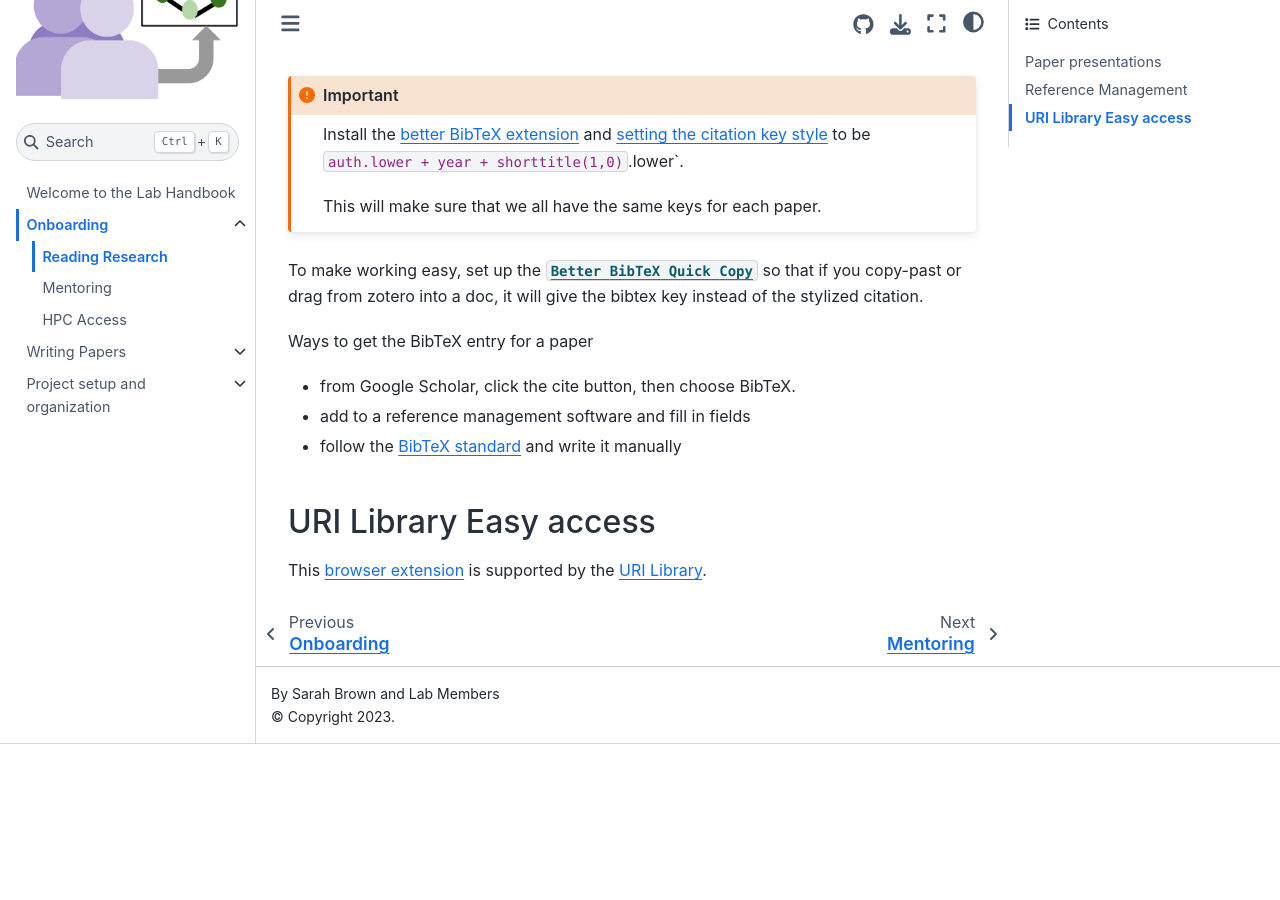
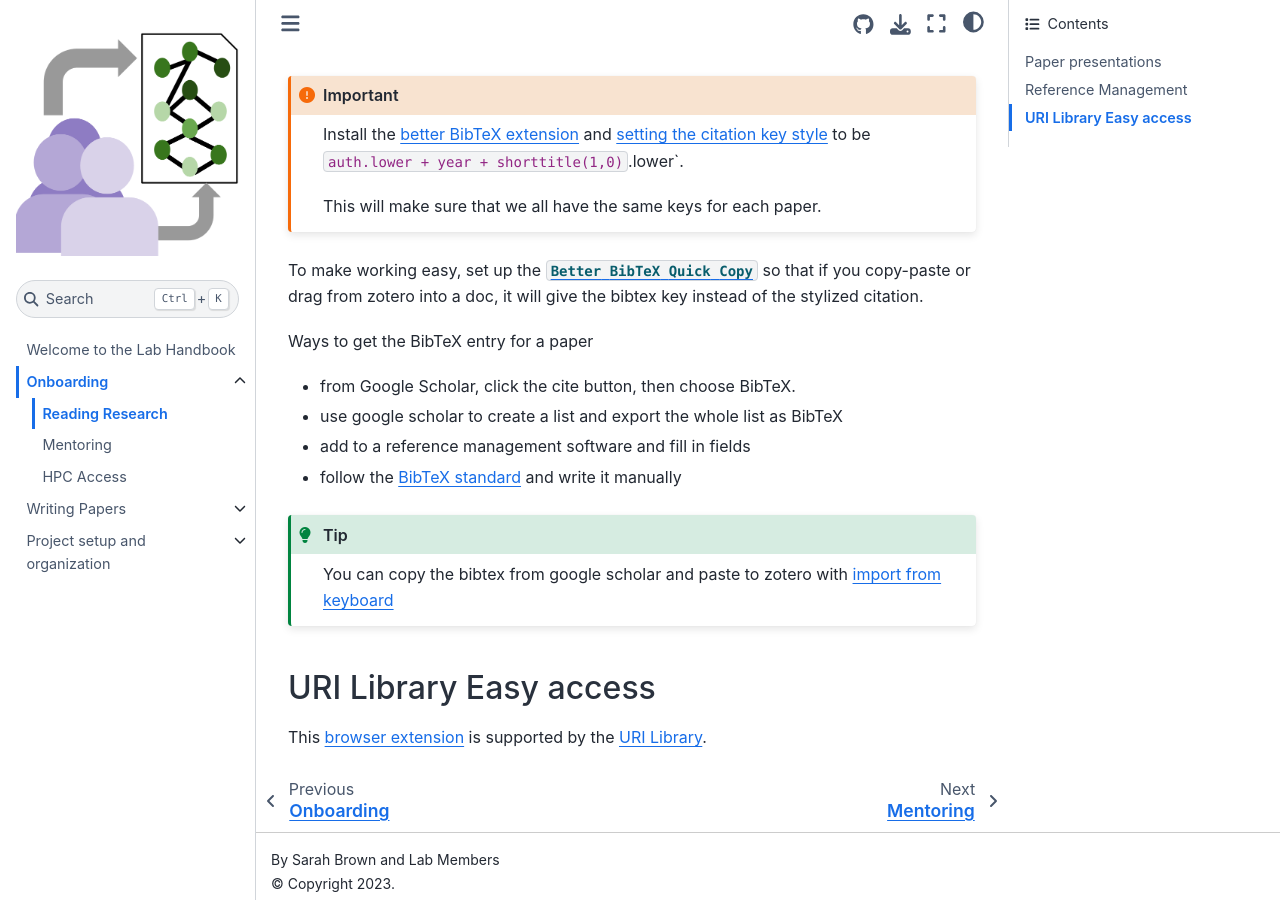
Before and after one commit to ml4sts/handbook, a Jupyter Book: the page built from onboarding/reading.md, in a window 1280 px wide and 900 px high, scrolled down 1310 px. Built offline with Jupyter Book 1.0.4 settings and Sphinx 7.4.7 and the Sphinx Book theme 1.1.4, drawn with Linux system fonts in a browser that asks for light colours; before the commit the page ends 2054 px from its top, so only the background shows below that.

Commit message:
ref management tips

````diff
--- a/onboarding/reading.md
+++ b/onboarding/reading.md
@@ -47,12 +47,17 @@
 This will make sure that we all have the same keys for each paper.
 ```
 
-To make working easy, set up the [`Better BibTeX Quick Copy`](https://retorque.re/zotero-better-bibtex/installation/preferences/export/index.html#quick-copy-format) so that if you copy-past or drag from zotero into a doc, it will give the bibtex key instead of the stylized citation.
+To make working easy, set up the [`Better BibTeX Quick Copy`](https://retorque.re/zotero-better-bibtex/installation/preferences/export/index.html#quick-copy-format) so that if you copy-paste or drag from zotero into a doc, it will give the bibtex key instead of the stylized citation.
 
 Ways to get the BibTeX entry for a paper
   - from Google Scholar, click the cite button, then choose BibTeX.
+  - use google scholar to create a list and export the whole list as BibTeX
   - add to a reference management software and fill in fields
   - follow the [BibTeX standard](http://www.bibtex.org/Format/) and write it manually
+
+::::{tip}
+You can copy the bibtex from google scholar and paste to zotero with [import from keyboard](https://www.zotero.org/support/kb/import_from_clipboard)
+::::
 
 ## URI Library Easy access
 
````
